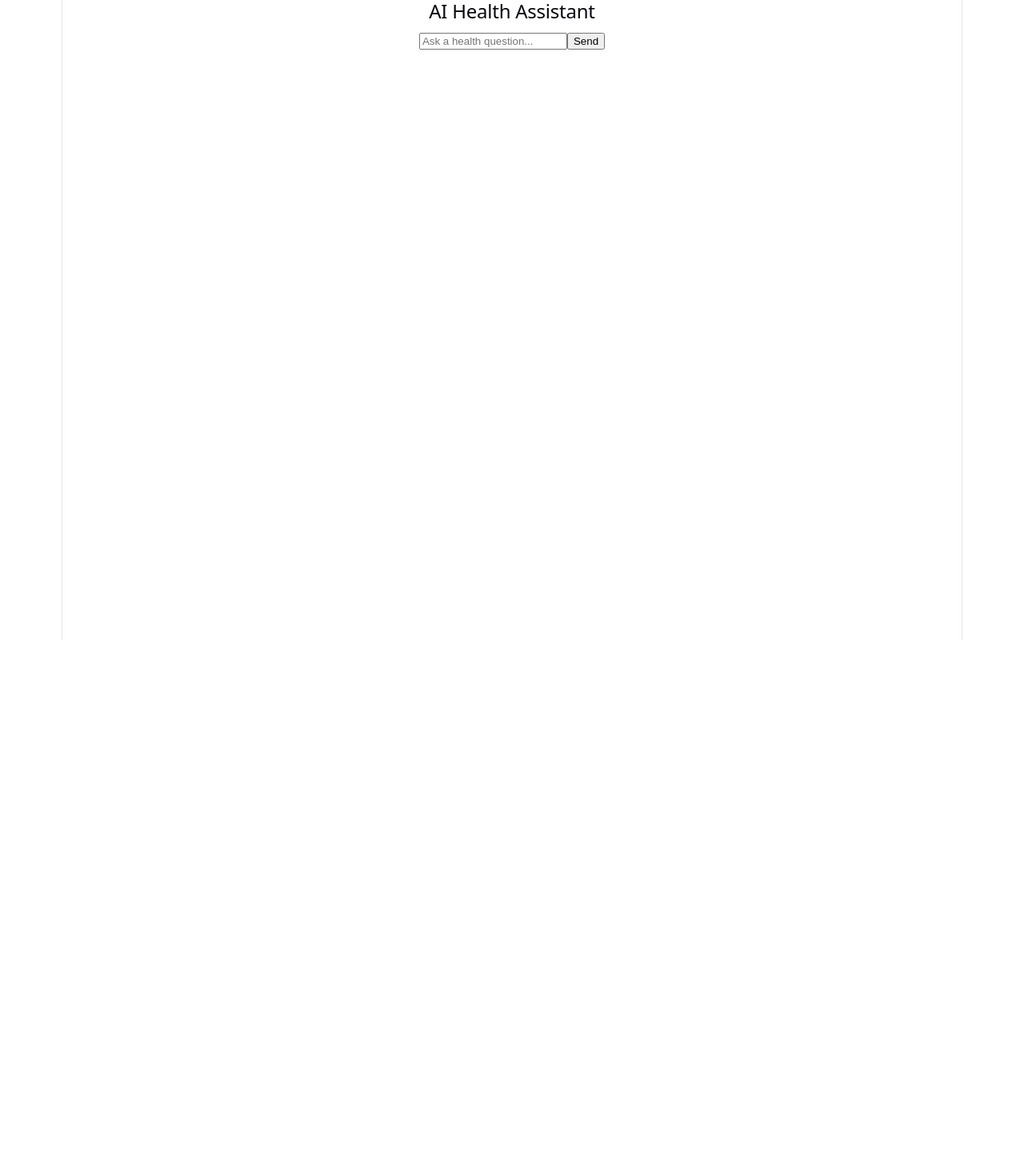
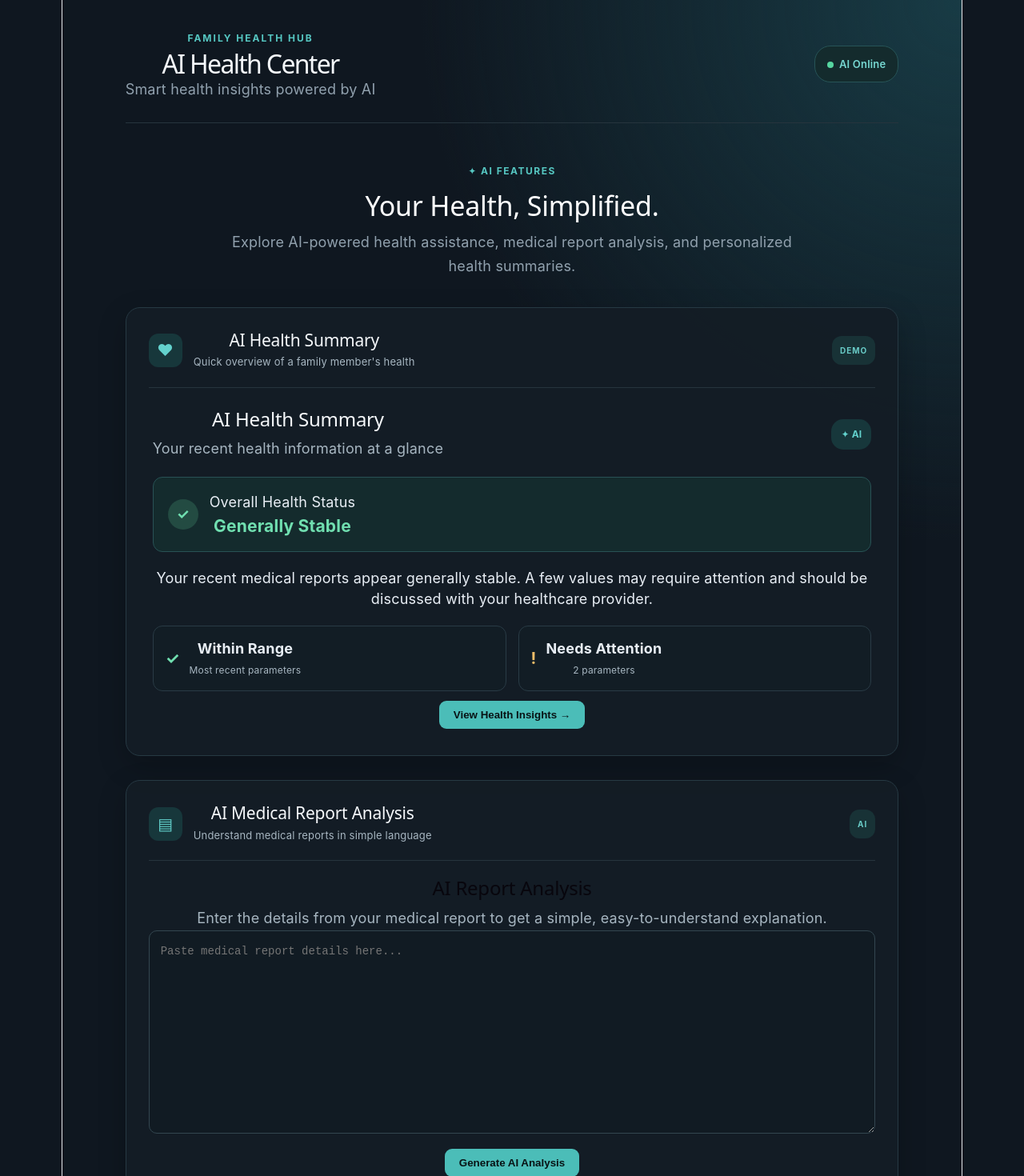
Before and after one commit to Drishtijain02/Family-Health-Hub, a React (Vite) app: page / in a window 1280 px wide. Shown: the top 1470 px of the page at 80% size. Before the commit the page ends 800 px from the top, so only its background shows below. Built offline with nearby package versions, Linux system fonts and the light colour scheme.

Commit message:
Complete AI health features

```diff
--- a/src/App.css
+++ b/src/App.css
@@ -1,184 +1,328 @@
-.counter {
-  font-size: 16px;
+* {
+  box-sizing: border-box;
+}
+
+body {
+  margin: 0;
+  font-family: Inter, Arial, sans-serif;
+  background: #0f1720;
+  color: #e8eef5;
+}
+
+button {
+  cursor: pointer;
+}
+
+.ai-demo-page {
+  min-height: 100vh;
+  padding: 35px 7%;
+  background:
+    radial-gradient(circle at top right, #183b45 0%, transparent 30%),
+    #0f1720;
+}
+
+/* HEADER */
+
+.ai-demo-header {
+  display: flex;
+  justify-content: space-between;
+  align-items: center;
+  padding-bottom: 28px;
+  border-bottom: 1px solid #26343d;
+}
+
+.brand-small {
+  color: #56c7c2;
+  font-size: 12px;
+  font-weight: 700;
+  letter-spacing: 2px;
+}
+
+.ai-demo-header h1 {
+  margin: 6px 0;
+  font-size: 32px;
+  color: #f5f8fb;
+}
+
+.ai-demo-header p {
+  margin: 0;
+  color: #91a1ae;
+}
+
+.ai-status {
+  padding: 9px 15px;
+  border-radius: 20px;
+  background: #142b2d;
+  border: 1px solid #275457;
+  color: #77d8d2;
+  font-size: 13px;
+  font-weight: 600;
+}
+
+.status-dot {
+  display: inline-block;
+  width: 8px;
+  height: 8px;
+  margin-right: 7px;
+  border-radius: 50%;
+  background: #56d6a0;
+}
+
+/* INTRO */
+
+.demo-intro {
+  max-width: 700px;
+  margin: 45px auto 35px;
+  text-align: center;
+}
+
+.demo-intro span {
+  color: #56c7c2;
+  font-size: 12px;
+  font-weight: 700;
+  letter-spacing: 1.5px;
+}
+
+.demo-intro h2 {
+  margin: 10px 0;
+  font-size: 34px;
+  color: #ffffff;
+}
+
+.demo-intro p {
+  margin: 0;
+  line-height: 1.7;
+  color: #91a1ae;
+}
+
+/* CARDS */
+
+.ai-card {
+  max-width: 1000px;
+  margin: 0 auto 30px;
+  padding: 28px;
+  border: 1px solid #263943;
+  border-radius: 18px;
+  background: rgba(20, 29, 37, 0.92);
+  box-shadow: 0 12px 35px rgba(0, 0, 0, 0.22);
+}
+
+.card-heading {
+  display: flex;
+  align-items: center;
+  gap: 14px;
+  padding-bottom: 20px;
+  margin-bottom: 20px;
+  border-bottom: 1px solid #26343d;
+}
+
+.card-heading h2 {
+  margin: 0 0 4px;
+  color: #f5f8fb;
+  font-size: 21px;
+}
+
+.card-heading p {
+  margin: 0;
+  color: #83939f;
+  font-size: 13px;
+}
+
+.card-icon {
+  width: 42px;
+  height: 42px;
+  display: flex;
+  align-items: center;
+  justify-content: center;
+  border-radius: 12px;
+  background: #17373b;
+  color: #63d2cd;
+  font-size: 20px;
+}
+
+.demo-badge {
+  margin-left: auto;
   padding: 5px 10px;
-  border-radius: 5px;
-  color: var(--accent);
-  background: var(--accent-bg);
-  border: 2px solid transparent;
-  transition: border-color 0.3s;
-  margin-bottom: 24px;
+  border-radius: 12px;
+  background: #183236;
+  color: #69cbc7;
+  font-size: 10px;
+  font-weight: 700;
+  letter-spacing: 1px;
+}
 
-  &:hover {
-    border-color: var(--accent-border);
+/* GENERAL COMPONENT STYLING */
+
+.ai-card textarea {
+  width: 100%;
+  padding: 14px;
+  resize: vertical;
+  border: 1px solid #334650;
+  border-radius: 10px;
+  outline: none;
+  background: #111b23;
+  color: #e8eef5;
+  font-size: 14px;
+  line-height: 1.6;
+}
+
+.ai-card textarea:focus {
+  border-color: #56c7c2;
+}
+
+.ai-card button {
+  margin-top: 12px;
+  padding: 10px 18px;
+  border: none;
+  border-radius: 9px;
+  background: #4bbdb8;
+  color: #081315;
+  font-weight: 700;
+  transition: 0.2s;
+}
+
+.ai-card button:hover {
+  transform: translateY(-1px);
+  background: #69d3ce;
+}
+
+.ai-card h3 {
+  color: #dce7ee;
+}
+
+.ai-card p {
+  color: #a7b6c1;
+  line-height: 1.7;
+}
+
+/* AI SUMMARY */
+
+.ai-health-summary {
+  padding: 5px;
+}
+
+.ai-summary-header {
+  display: flex;
+  justify-content: space-between;
+  align-items: center;
+}
+
+.ai-summary-header h2 {
+  color: #f5f8fb;
+}
+
+.ai-badge {
+  padding: 6px 12px;
+  border-radius: 15px;
+  background: #17373b;
+  color: #63d2cd;
+  font-size: 12px;
+  font-weight: 700;
+}
+
+.health-status {
+  display: flex;
+  align-items: center;
+  gap: 14px;
+  padding: 18px;
+  margin: 20px 0;
+  border-radius: 12px;
+  background: #142b2d;
+  border: 1px solid #285255;
+}
+
+.status-icon {
+  width: 38px;
+  height: 38px;
+  display: flex;
+  align-items: center;
+  justify-content: center;
+  border-radius: 50%;
+  background: #234b42;
+  color: #70dfb0;
+  font-weight: bold;
+}
+
+.health-status h3 {
+  margin: 3px 0 0;
+  color: #70dfb0;
+}
+
+.health-insights {
+  display: flex;
+  gap: 15px;
+  margin-top: 20px;
+}
+
+.insight {
+  flex: 1;
+  display: flex;
+  gap: 12px;
+  align-items: center;
+  padding: 15px;
+  border-radius: 12px;
+  background: #121d25;
+  border: 1px solid #293b45;
+}
+
+.insight p {
+  margin: 4px 0 0;
+  font-size: 12px;
+}
+
+.insight-icon {
+  font-weight: bold;
+  font-size: 20px;
+}
+
+.normal .insight-icon {
+  color: #70dfb0;
+}
+
+.attention .insight-icon {
+  color: #f0bd69;
+}
+
+/* CHAT */
+
+.chatbot-card {
+  min-height: 300px;
+}
+
+/* FOOTER */
+
+footer {
+  text-align: center;
+  padding: 25px 0 10px;
+  color: #657681;
+  font-size: 12px;
+}
+
+/* MOBILE */
+
+@media (max-width: 700px) {
+  .ai-demo-page {
+    padding: 25px 18px;
   }
-  &:focus-visible {
-    outline: 2px solid var(--accent);
-    outline-offset: 2px;
+
+  .ai-demo-header {
+    align-items: flex-start;
+    gap: 15px;
+  }
+
+  .ai-demo-header h1 {
+    font-size: 25px;
+  }
+
+  .demo-intro h2 {
+    font-size: 27px;
+  }
+
+  .ai-card {
+    padding: 20px;
+  }
+
+  .health-insights {
+    flex-direction: column;
   }
 }
-
-.hero {
-  position: relative;
-
-  .base,
-  .framework,
-  .vite {
-    inset-inline: 0;
-    margin: 0 auto;
-  }
-
-  .base {
-    width: 170px;
-    position: relative;
-    z-index: 0;
-  }
-
-  .framework,
-  .vite {
-    position: absolute;
-  }
-
-  .framework {
-    z-index: 1;
-    top: 34px;
-    height: 28px;
-    transform: perspective(2000px) rotateZ(300deg) rotateX(44deg) rotateY(39deg)
-      scale(1.4);
-  }
-
-  .vite {
-    z-index: 0;
-    top: 107px;
-    height: 26px;
-    width: auto;
-    transform: perspective(2000px) rotateZ(300deg) rotateX(40deg) rotateY(39deg)
-      scale(0.8);
-  }
-}
-
-#center {
-  display: flex;
-  flex-direction: column;
-  gap: 25px;
-  place-content: center;
-  place-items: center;
-  flex-grow: 1;
-
-  @media (max-width: 1024px) {
-    padding: 32px 20px 24px;
-    gap: 18px;
-  }
-}
-
-#next-steps {
-  display: flex;
-  border-top: 1px solid var(--border);
-  text-align: left;
-
-  & > div {
-    flex: 1 1 0;
-    padding: 32px;
-    @media (max-width: 1024px) {
-      padding: 24px 20px;
-    }
-  }
-
-  .icon {
-    margin-bottom: 16px;
-    width: 22px;
-    height: 22px;
-  }
-
-  @media (max-width: 1024px) {
-    flex-direction: column;
-    text-align: center;
-  }
-}
-
-#docs {
-  border-right: 1px solid var(--border);
-
-  @media (max-width: 1024px) {
-    border-right: none;
-    border-bottom: 1px solid var(--border);
-  }
-}
-
-#next-steps ul {
-  list-style: none;
-  padding: 0;
-  display: flex;
-  gap: 8px;
-  margin: 32px 0 0;
-
-  .logo {
-    height: 18px;
-  }
-
-  a {
-    color: var(--text-h);
-    font-size: 16px;
-    border-radius: 6px;
-    background: var(--social-bg);
-    display: flex;
-    padding: 6px 12px;
-    align-items: center;
-    gap: 8px;
-    text-decoration: none;
-    transition: box-shadow 0.3s;
-
-    &:hover {
-      box-shadow: var(--shadow);
-    }
-    .button-icon {
-      height: 18px;
-      width: 18px;
-    }
-  }
-
-  @media (max-width: 1024px) {
-    margin-top: 20px;
-    flex-wrap: wrap;
-    justify-content: center;
-
-    li {
-      flex: 1 1 calc(50% - 8px);
-    }
-
-    a {
-      width: 100%;
-      justify-content: center;
-      box-sizing: border-box;
-    }
-  }
-}
-
-#spacer {
-  height: 88px;
-  border-top: 1px solid var(--border);
-  @media (max-width: 1024px) {
-    height: 48px;
-  }
-}
-
-.ticks {
-  position: relative;
-  width: 100%;
-
-  &::before,
-  &::after {
-    content: '';
-    position: absolute;
-    top: -4.5px;
-    border: 5px solid transparent;
-  }
-
-  &::before {
-    left: 0;
-    border-left-color: var(--border);
-  }
-  &::after {
-    right: 0;
-    border-right-color: var(--border);
-  }
-}
--- a/src/App.jsx
+++ b/src/App.jsx
@@ -1,8 +1,83 @@
 import AIChatbot from "./components/AIChatbot";
+import AIHealthSummary from "./components/AIHealthSummary";
+import ReportAISummary from "./components/ReportAISummary";
+import "./App.css";
 
 function App() {
   return (
-    <AIChatbot />
+    <div className="ai-demo-page">
+
+      {/* Header */}
+      <header className="ai-demo-header">
+        <div>
+          <div className="brand-small">FAMILY HEALTH HUB</div>
+          <h1>AI Health Center</h1>
+          <p>Smart health insights powered by AI</p>
+        </div>
+
+        <div className="ai-status">
+          <span className="status-dot"></span>
+          AI Online
+        </div>
+      </header>
+
+      {/* Intro */}
+      <div className="demo-intro">
+        <span>✦ AI FEATURES</span>
+        <h2>Your Health, Simplified.</h2>
+        <p>
+          Explore AI-powered health assistance, medical report analysis,
+          and personalized health summaries.
+        </p>
+      </div>
+
+      {/* AI Health Summary */}
+      <section className="ai-card">
+        <div className="card-heading">
+          <div className="card-icon">♥</div>
+          <div>
+            <h2>AI Health Summary</h2>
+            <p>Quick overview of a family member's health</p>
+          </div>
+          <span className="demo-badge">DEMO</span>
+        </div>
+
+        <AIHealthSummary />
+      </section>
+
+      {/* Report Analysis */}
+      <section className="ai-card">
+        <div className="card-heading">
+          <div className="card-icon">▤</div>
+          <div>
+            <h2>AI Medical Report Analysis</h2>
+            <p>Understand medical reports in simple language</p>
+          </div>
+          <span className="demo-badge">AI</span>
+        </div>
+
+        <ReportAISummary />
+      </section>
+
+      {/* Chatbot */}
+      <section className="ai-card chatbot-card">
+        <div className="card-heading">
+          <div className="card-icon">✦</div>
+          <div>
+            <h2>AI Health Assistant</h2>
+            <p>Ask general health-related questions</p>
+          </div>
+          <span className="demo-badge">AI</span>
+        </div>
+
+        <AIChatbot />
+      </section>
+
+      <footer>
+        Family Health Hub • AI features prototype
+      </footer>
+
+    </div>
   );
 }
 
--- a/src/components/AIHealthsummary.jsx
+++ b/src/components/AIHealthsummary.jsx
@@ -0,0 +1,53 @@
+import React from "react";
+
+const AIHealthSummary = () => {
+  return (
+    <div className="ai-health-summary">
+      <div className="ai-summary-header">
+        <div>
+          <h2>AI Health Summary</h2>
+          <p>Your recent health information at a glance</p>
+        </div>
+        <span className="ai-badge">✦ AI</span>
+      </div>
+
+      <div className="health-status">
+        <div className="status-icon">✓</div>
+        <div>
+          <span>Overall Health Status</span>
+          <h3>Generally Stable</h3>
+        </div>
+      </div>
+
+      <div className="summary-text">
+        Your recent medical reports appear generally stable.
+        A few values may require attention and should be discussed
+        with your healthcare provider.
+      </div>
+
+      <div className="health-insights">
+        <div className="insight normal">
+          <span className="insight-icon">✓</span>
+          <div>
+            <strong>Within Range</strong>
+            <p>Most recent parameters</p>
+          </div>
+        </div>
+
+        <div className="insight attention">
+          <span className="insight-icon">!</span>
+          <div>
+            <strong>Needs Attention</strong>
+            <p>2 parameters</p>
+          </div>
+        </div>
+      </div>
+
+      <button className="view-insights-btn">
+        View Health Insights →
+      </button>
+    </div>
+  );
+};
+
+export default AIHealthSummary;
--- a/src/components/ReportAISummary.jsx
+++ b/src/components/ReportAISummary.jsx
@@ -2,7 +2,7 @@ import { useState } from "react";
 
 function ReportAISummary() {
   const [reportText, setReportText] = useState("");
-  const [summary, setSummary] = useState("");
+  const [analysis, setAnalysis] = useState(null);
   const [loading, setLoading] = useState(false);
   const [error, setError] = useState("");
 
@@ -14,7 +14,7 @@ function ReportAISummary() {
 
     setLoading(true);
     setError("");
-    setSummary("");
+    setAnalysis(null);
 
     try {
       const response = await fetch(
@@ -32,11 +32,11 @@ function ReportAISummary() {
 
       const data = await response.json();
 
-      if (!response.ok) {
-        throw new Error(data.error || "Failed to generate summary");
+      if (!response.ok || !data.success) {
+        throw new Error(data.error || "Failed to generate analysis");
       }
 
-      setSummary(data.summary);
+      setAnalysis(data.analysis);
     } catch (err) {
       console.error(err);
       setError(err.message || "Something went wrong.");
@@ -47,11 +47,11 @@ function ReportAISummary() {
 
   return (
     <div>
-      <h2>AI Report Summary</h2>
+      <h2>AI Report Analysis</h2>
 
       <p>
-        Enter the details from your medical report to get a simple,
-        easy-to-understand explanation.
+        Enter the details from your medical report to get a
+        simple, easy-to-understand explanation.
       </p>
 
       <textarea
@@ -64,7 +64,7 @@ function ReportAISummary() {
       <br />
 
       <button onClick={generateSummary} disabled={loading}>
-        {loading ? "Analyzing..." : "Generate AI Summary"}
+        {loading ? "Analyzing..." : "Generate AI Analysis"}
       </button>
 
       {error && (
@@ -73,15 +73,94 @@ function ReportAISummary() {
         </p>
       )}
 
-      {summary && (
+      {analysis && (
         <div>
-          <h3>AI Summary</h3>
-          <p>{summary}</p>
+          <h3>Overall Summary</h3>
+          <p>{analysis.summary}</p>
+
+          {analysis.parameters?.length > 0 && (
+            <div>
+              <h3>Report Parameters</h3>
+
+              <table>
+                <thead>
+                  <tr>
+                    <th>Parameter</th>
+                    <th>Value</th>
+                    <th>Unit</th>
+                    <th>Reference Range</th>
+                    <th>Status</th>
+                  </tr>
+                </thead>
+
+                <tbody>
+                  {analysis.parameters.map((parameter, index) => (
+                    <tr key={index}>
+                      <td>{parameter.name}</td>
+                      <td>{parameter.value}</td>
+                      <td>{parameter.unit || "-"}</td>
+                      <td>{parameter.reference_range || "-"}</td>
+                      <td>{parameter.status}</td>
+                    </tr>
+                  ))}
+                </tbody>
+              </table>
+            </div>
+          )}
+
+          {analysis.abnormal_parameters?.length > 0 && (
+            <div>
+              <h3>Values That May Need Attention</h3>
+
+              {analysis.abnormal_parameters.map((item, index) => (
+                <div key={index}>
+                  <strong>{item.name}</strong>
+
+                  <p>
+                    Value: {item.value}
+                  </p>
+
+                  <p>
+                    Reference Range:{" "}
+                    {item.reference_range || "Not provided"}
+                  </p>
+
+                  <p>
+                    {item.reason}
+                  </p>
+                </div>
+              ))}
+            </div>
+          )}
+
+          {analysis.explanation?.length > 0 && (
+            <div>
+              <h3>What It Generally Means</h3>
+
+              <ul>
+                {analysis.explanation.map((item, index) => (
+                  <li key={index}>{item}</li>
+                ))}
+              </ul>
+            </div>
+          )}
+
+          {analysis.recommendations?.length > 0 && (
+            <div>
+              <h3>Questions / Recommendations</h3>
+
+              <ul>
+                {analysis.recommendations.map((item, index) => (
+                  <li key={index}>{item}</li>
+                ))}
+              </ul>
+            </div>
+          )}
 
           <small>
-            This AI-generated summary is for informational purposes only and
-            is not a medical diagnosis. Please consult a qualified doctor for
-            medical advice.
+            This AI-generated analysis is for informational purposes only
+            and is not a medical diagnosis. Please consult a qualified
+            healthcare professional for medical advice.
           </small>
         </div>
       )}
```
Also changed, not shown: 1 other file (tests, documents, lock files or other folders).
